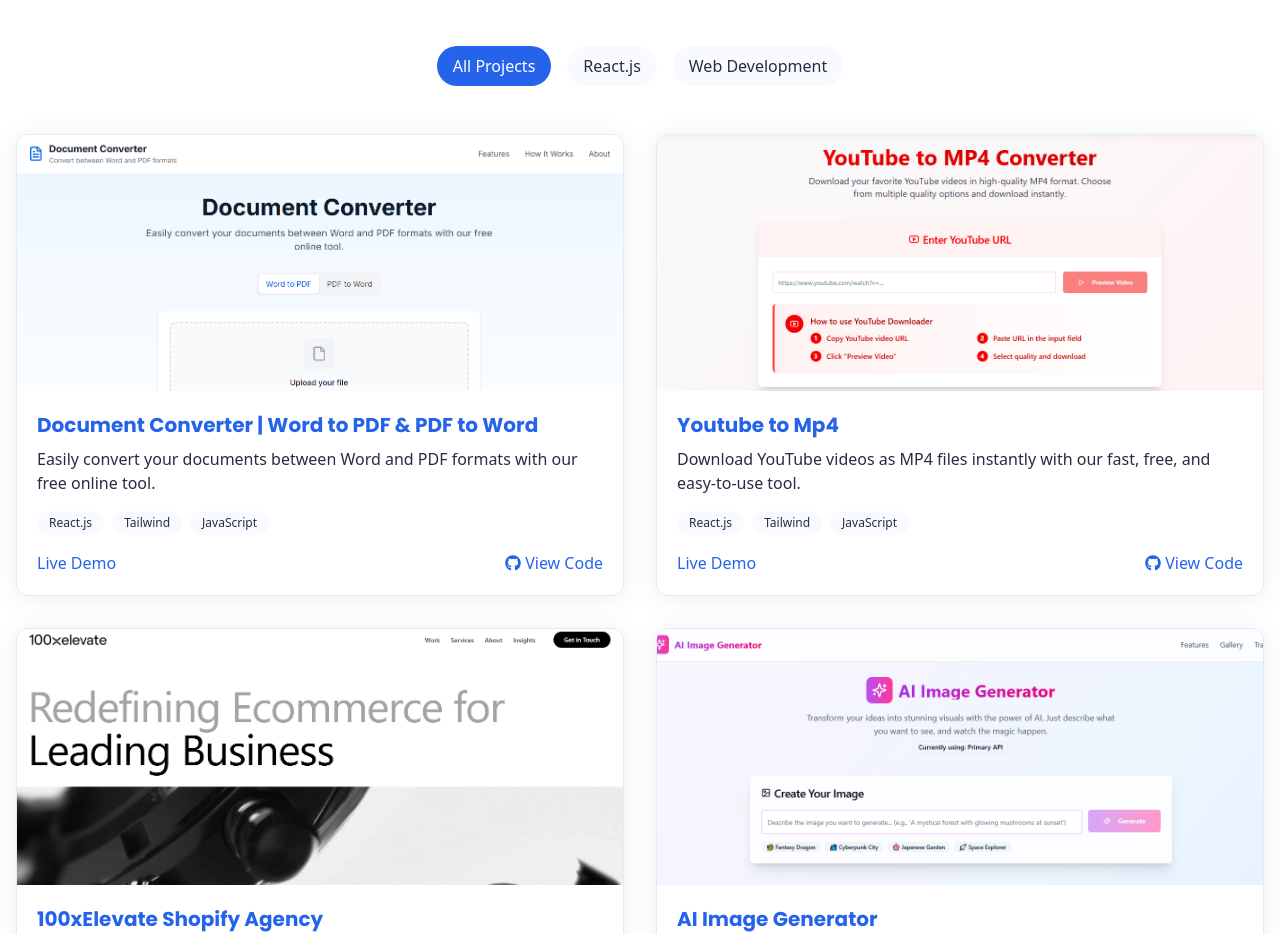
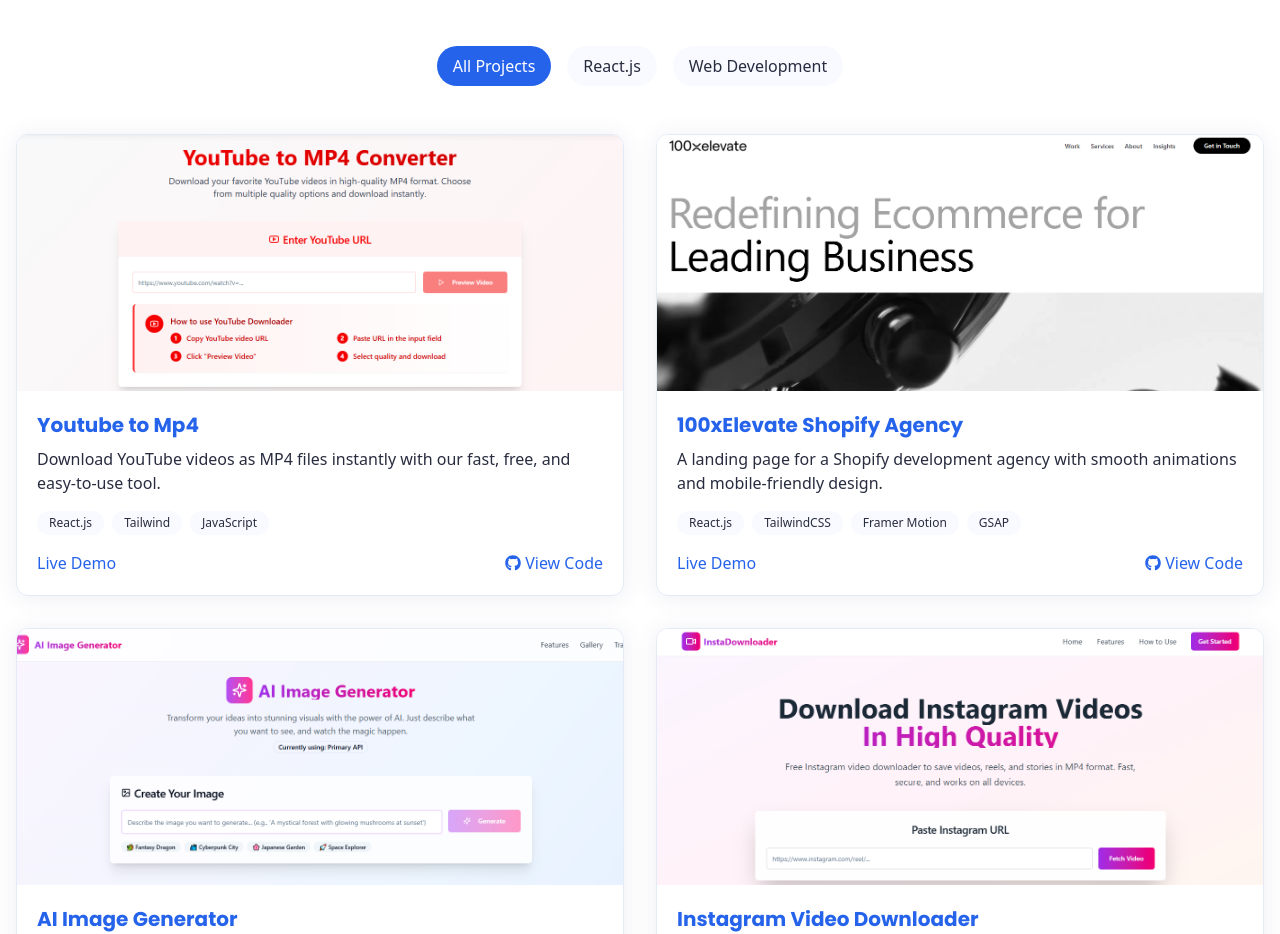
Before and after one commit to HamzaXCodes/Hamzaarif-portfolio, a React (Vite) app: page / in a window 1280 px wide. Shown: the part 4120-5054 px from the top of the page. Built offline with nearby package versions, Linux system fonts and the light colour scheme; the HTML template or start-up script is replaced by a standard one.

Commit message:
Remove 'Word to PDF' project from projects list
Removed project details for 'Word to PDF' from the projects array.

```diff
--- a/src/components/Projects/Projects.jsx
+++ b/src/components/Projects/Projects.jsx
@@ -6,16 +6,6 @@
   const [activeFilter, setActiveFilter] = useState("all");
 
   const projects = [
-       {
-      id: "wordtopdf",
-      title: "Document Converter | Word to PDF & PDF to Word",
-      description:
-        "Easily convert your documents between Word and PDF formats with our free online tool.",
-      image: "/pdf.png",
-      technologies: ["React.js", "Tailwind", "JavaScript"],
-      demoUrl: "https://word-to-pdf-and-pdf-to-word.vercel.app/",
-      githubUrl: "https://github.com/HamzaXCodes/PDF-to-Word-And-Word-to-PDF-Converter-",
-    },
        {
       id: "youtube",
       title: "Youtube to Mp4",
```
